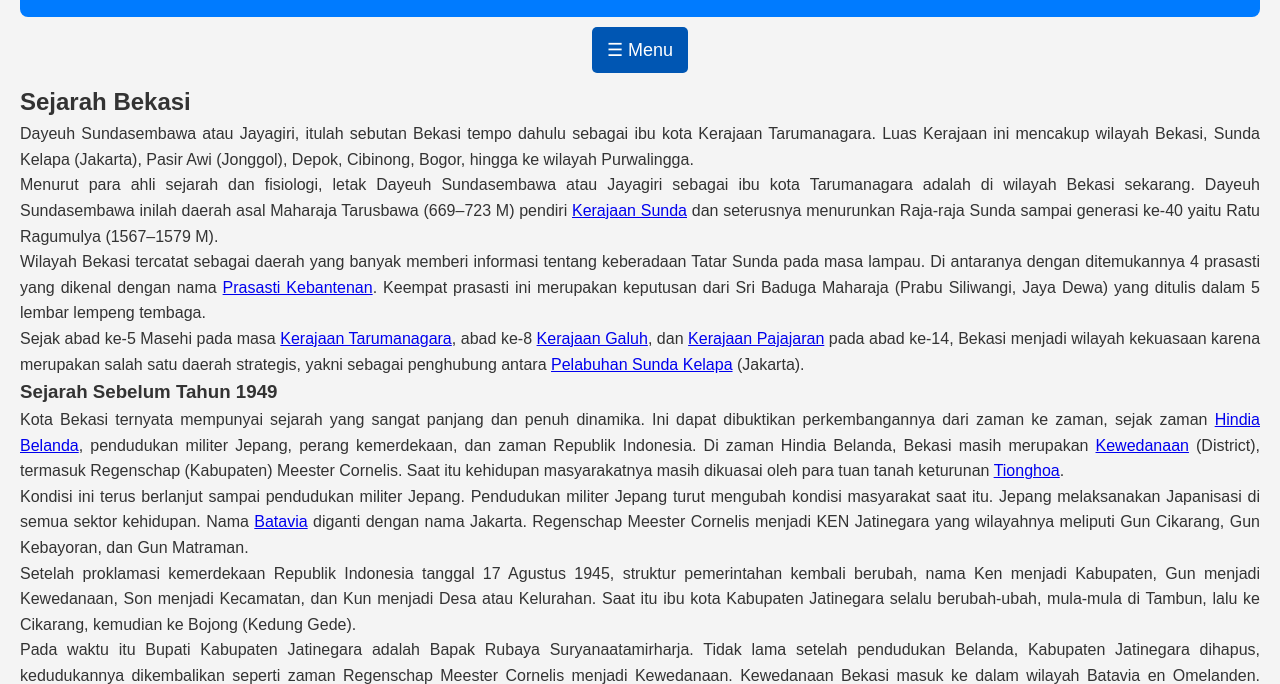
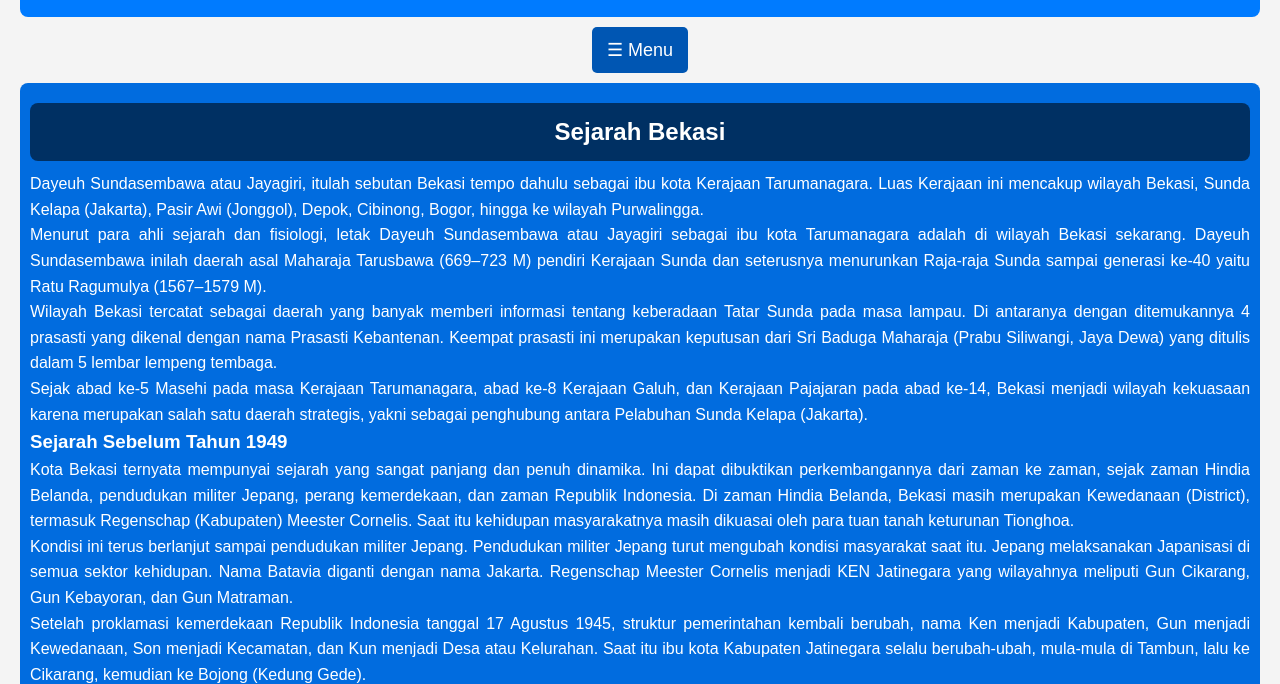
Before and after one commit to farizqyy/tugas-TIK, a plain HTML site: page sejarah.html in a window 1280 px wide. Shown: the part 120-804 px from the top of the page. Drawn offline with Linux system fonts and the light colour scheme.

Commit message:
Add files via upload

```diff
--- a/sejarah.html
+++ b/sejarah.html
@@ -33,8 +33,8 @@
                 }
             }
         </script>
-        <h2>Sejarah Bekasi</h2>
         <article>
+            <h2>Sejarah Bekasi</h2>
             <p>Dayeuh Sundasembawa atau Jayagiri, itulah sebutan Bekasi tempo dahulu sebagai ibu kota Kerajaan Tarumanagara. Luas Kerajaan ini mencakup wilayah Bekasi, Sunda Kelapa (Jakarta), Pasir Awi (Jonggol), Depok, Cibinong, Bogor, hingga ke wilayah Purwalingga.</p>
             <p>Menurut para ahli sejarah dan fisiologi, letak Dayeuh Sundasembawa atau Jayagiri sebagai ibu kota Tarumanagara adalah di wilayah Bekasi sekarang. Dayeuh Sundasembawa inilah daerah asal Maharaja Tarusbawa (669–723 M) pendiri <a href="https://id.wikipedia.org/wiki/Kerajaan_Sunda" target="_blank">Kerajaan Sunda</a> dan seterusnya menurunkan Raja-raja Sunda sampai generasi ke-40 yaitu Ratu Ragumulya (1567–1579 M).</p>
             <p>Wilayah Bekasi tercatat sebagai daerah yang banyak memberi informasi tentang keberadaan Tatar Sunda pada masa lampau. Di antaranya dengan ditemukannya 4 prasasti yang dikenal dengan nama <a href="https://id.wikipedia.org/wiki/Prasasti_Kebantenan" target="_blank">Prasasti Kebantenan</a>. Keempat prasasti ini merupakan keputusan dari Sri Baduga Maharaja (Prabu Siliwangi, Jaya Dewa) yang ditulis dalam 5 lembar lempeng tembaga.</p>
--- a/style.css
+++ b/style.css
@@ -80,6 +80,20 @@ nav a:hover {
     box-shadow: 0 0 10px rgba(0, 0, 0, 0.1);
 }
 
+article{
+    background: #016cdf;
+    padding: 10px;
+    margin: 10px 0;
+    border-radius: 8px;
+    color: #ffff;
+    text-align: justify;
+    text-decoration: none;
+}
+article a{
+    color: white;
+    text-decoration: none;
+}
+
 /* Footer */
 footer {
     text-align: left;
@@ -95,6 +109,15 @@ img {
     float: left; /* Agar gambar tetap di kiri */
     max-width: 100%; /* Agar gambar tidak melebihi ukuran container */
     height: auto; /* Menjaga proporsi gambar */
+}
+
+h2{
+    background: #003063;
+    color: white;
+    padding: 10px;
+    text-align: center;
+    margin: 10px 0;
+    border-radius: 8px;
 }
 
 /* Container untuk form */
```
Also changed, not shown: index.html (+6 -1 lines).
